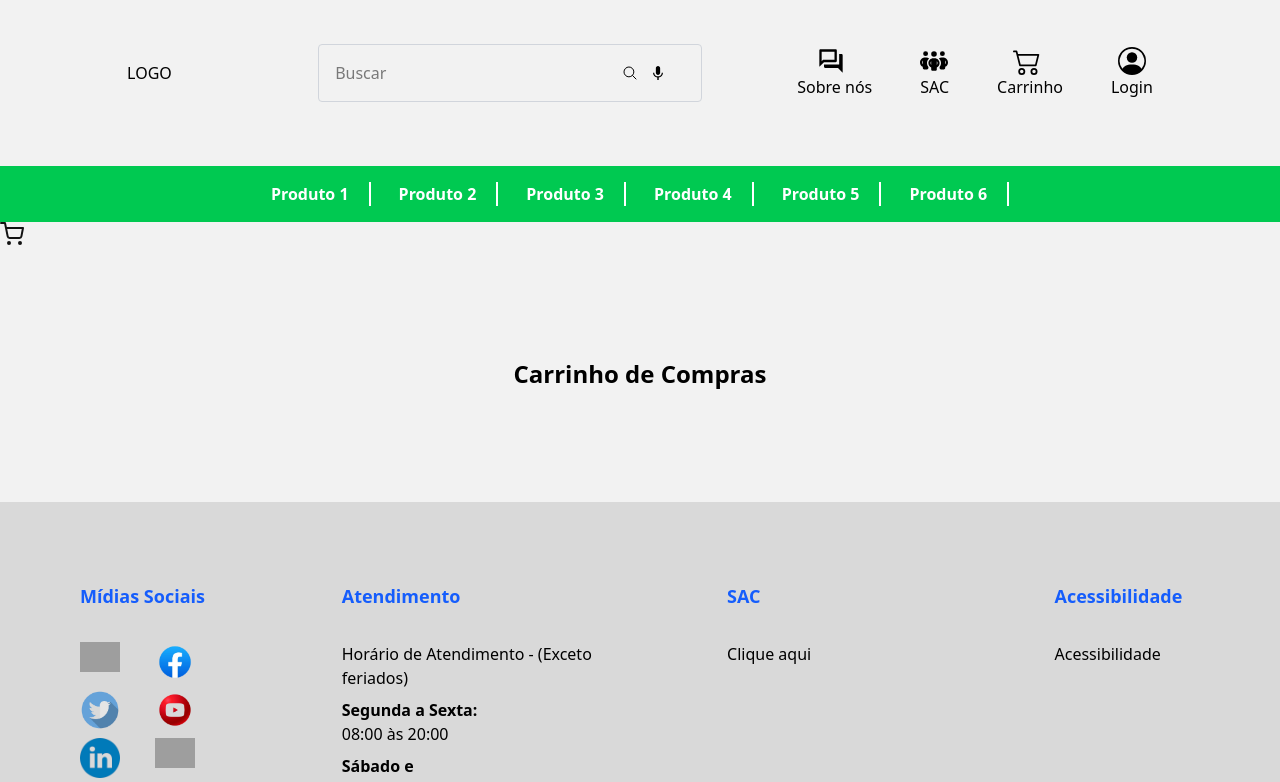
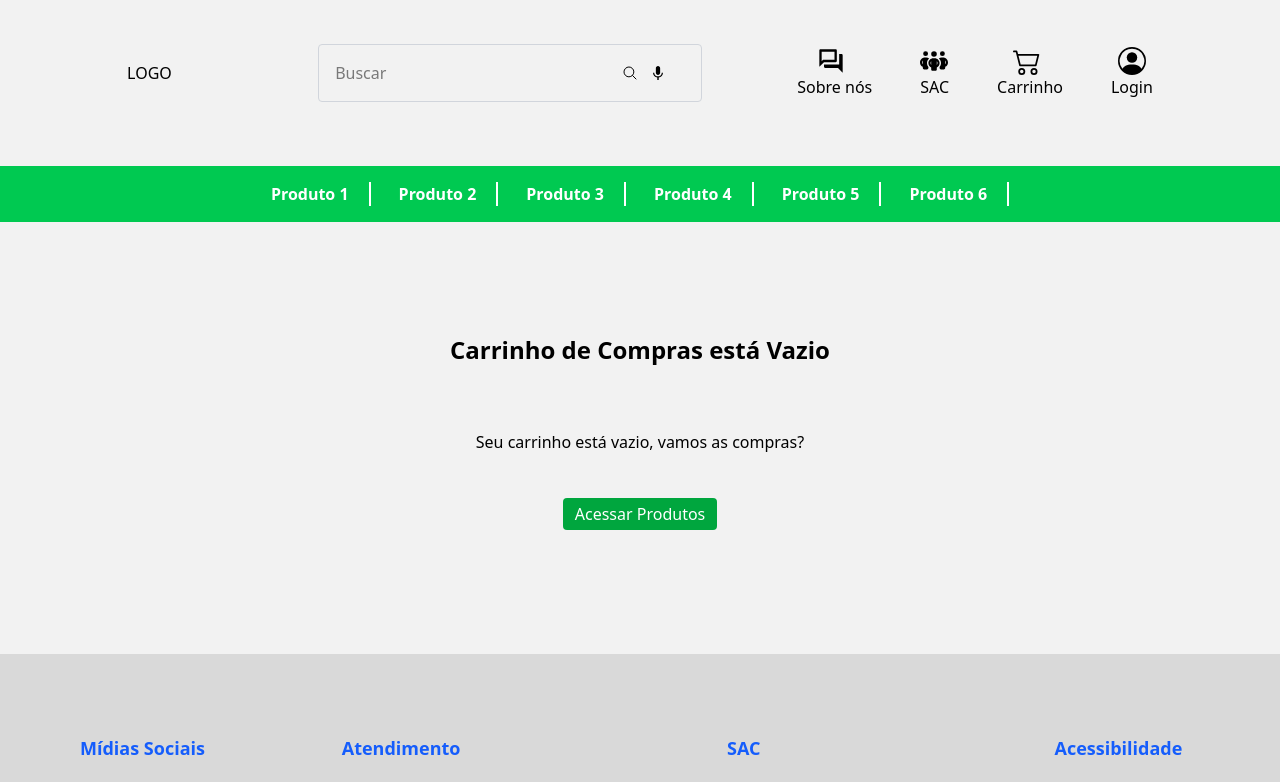
Before and after one commit to RRodrigoCordeiro/ecommerce-tech, a React (Vite) app: page /carrinho in a window 1280 px wide. Shown: the top 782 px of the page. Built offline with nearby package versions, Linux system fonts and the light colour scheme; grey boxes are pictures that could not be loaded.

Commit message:
✨ feat: Implementação da funcionalidade de adicionar elementos

```diff
--- a/src/components/Header.jsx
+++ b/src/components/Header.jsx
@@ -109,7 +109,7 @@ const Header = ({ searchQuery, setSearchQuery }) => {
           <div className="flex flex-col items-center">
             <Link to="/carrinho">
               {cartAmount > 0 && (
-                <span className="absolute    px-2.5 bg-sky-500 rounded-full w-6 h-6 flex items-center justify-center text-white text-xs">{cartAmount}</span>
+                <span className="absolute -mt-5 right-72  px-2.5 bg-sky-500 rounded-full w-6 h-6 flex items-center justify-center text-white text-xs">{cartAmount}</span>
               )}
               <BsCart2 size={28} className="ml-4" />
               <p>Carrinho</p>
@@ -156,14 +156,6 @@ const Header = ({ searchQuery, setSearchQuery }) => {
           </div>
         ))}
       </div>
-      <Link className="relative" to="/" >
-                        <FiShoppingCart size={24}  color="#121212"/>
-                        {cartAmount > 0 && (
-                           <span className="absolute -top-3 -right-3  px-2.5 bg-sky-500 rounded-full w-6 h-6 flex items-center justify-center text-white text-xs">
-                           {cartAmount}
-                           </span>
-                        )}
-                    </Link>
     </div>
   );
 };
--- /dev/null
+++ b/src/layout/index.tsx
@@ -0,0 +1,12 @@
+import { Outlet} from 'react-router-dom';
+import React from 'react';
+import Header from '../components/Header';
+
+export function Layout(){
+    return(
+        <>
+            <Header />
+            <Outlet/>
+        </>
+    )
+}
--- a/src/pages/Carrinho/Carrinho.jsx
+++ b/src/pages/Carrinho/Carrinho.jsx
@@ -1,15 +1,72 @@
-import React from 'react'
-import Header from '../../components/Header'
-import Footer from '../../components/Footer'
+import React, { useContext } from "react";
+import Header from "../../components/Header";
+import Footer from "../../components/Footer";
+import { CartContext } from "../../contexts/CartContext";
+import { Link } from "react-router-dom";
+import { useEffect, useState } from "react";
 
 const Carrinho = () => {
+  const { cart } = useContext(CartContext);
+  const [hasItems, setHasItems] = useState();
+
+  useEffect(() => {
+    setHasItems(cart.length !==0)
+  }, [cart])
+
+
+
   return (
     <div>
-      <Header/>
-      < p className='text-2xl text-center mt-28 font-bold'>Carrinho de Compras</p>
-      <Footer/>
+      <Header />
+      <p className="text-2xl text-center mt-28 mb-8 font-bold">
+         {hasItems ? "Carrinho de Compras" : "Carrinho de Compras está Vazio"}
+      </p>
+
+      {cart.length === 0 && (
+        <div className="flex flex-col items-center justify-center ">
+          <p className="font-medium mt-8 mb-8">Seu carrinho está vazio, vamos as compras?</p>
+          <Link
+            to="/"
+            className="bg-green-600 my-3 p-1 px-3 text-white font-medium rounded"
+          >
+            Acessar Produtos
+          </Link>
+        </div>
+      )}
+
+      {cart.map((item) => (
+        <section
+          key={item.id}
+          className="flex items-center justify-around border-b-2 border-gray-300 space-y-10"
+        >
+          <img src={item.image} alt={item.title} className="w-28 mt-8" />
+          <strong> Preço: {item.price}</strong>
+
+          <div className="flex items-center justify-center gap-3 ">
+            <button className="bg-slate-600 px-2 rounded text-white font-medium flex items-center justify-center">
+              -
+            </button>
+            {item.amount}
+            <button className="bg-slate-600 px-2 rounded text-white font-medium flex items-center justify-center">
+              +
+            </button>
+          </div>
+
+          <strong className="float-right">
+            SubTotal: {" "}
+            {item.total.toLocaleString("pt-BR", {
+              style: "currency",
+              currency: "BRL",
+            })}
+          </strong>
+        </section>
+      ))}
+
+      {cart.length !== 0 && <p className="font-bold mt-4">Total: R$ 1.000</p>}
+
+      <Footer />
     </div>
-  )
-}
+  );
+};
 
-export default Carrinho
+export default Carrinho;
```
